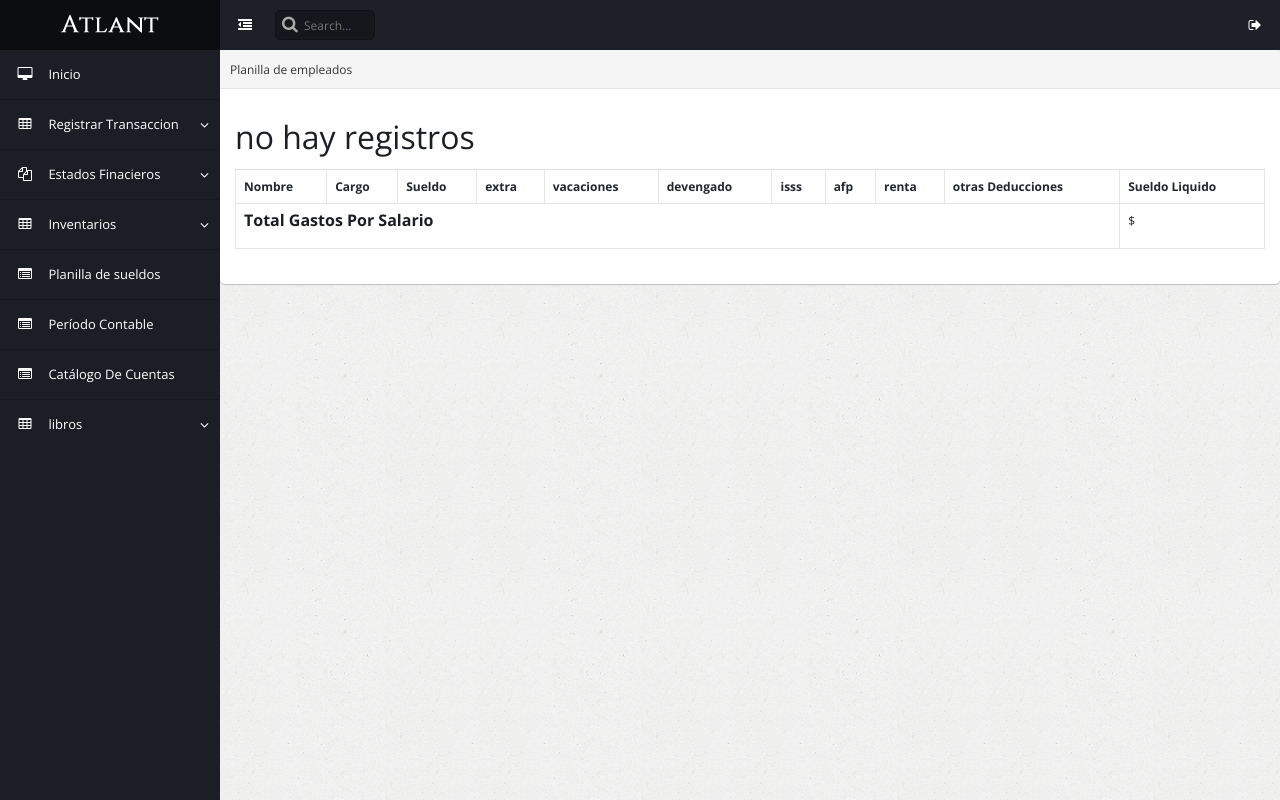
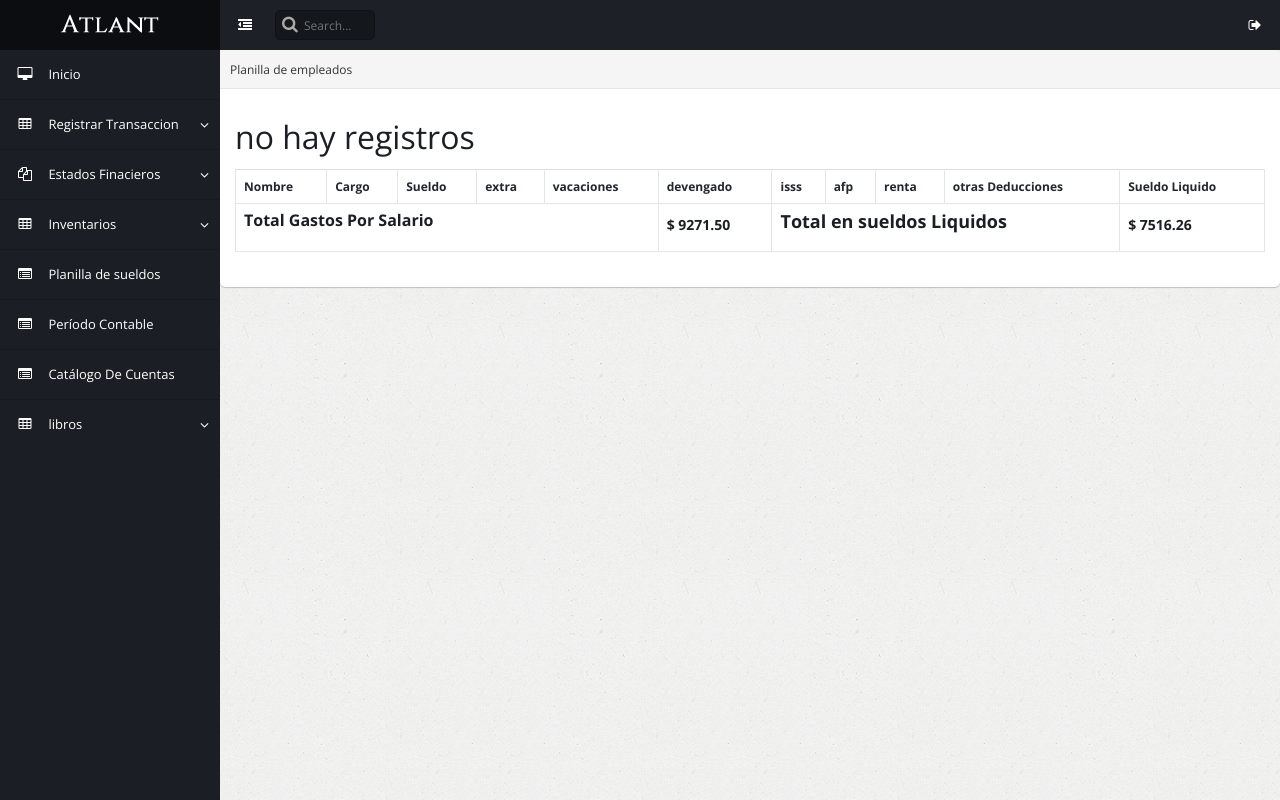
Before and after one commit to fendergx/SICapp, a Django app: template templates/paginas/empleados.html in a window 1280 px wide. Run offline with Django 3.2, Linux system fonts and the light colour scheme; the template is opened without the code that fills it, so the values that code supplies are empty; some libraries are stand-ins or nearby versions.

Commit message:
Update empleados.html
agreagado campos de totales

```diff
--- a/templates/paginas/empleados.html
+++ b/templates/paginas/empleados.html
@@ -50,8 +50,10 @@
     		<h1>no hay registros</h1>
             {% endif %}
             <tr>
-                <td colspan="10"><h4><b>Total Gastos Por Salario</b></h4></td>
-                <td>$ </td>
+                <td colspan="5"><h4><b>Total Gastos Por Salario</b></h4></td>
+				<td><h5><b>$ 9271.50</b></h5></td>
+				<td colspan="4"><h3><b>Total en sueldos Liquidos</b></h3></td>
+				<td><h5><b>$ 7516.26</b></h5></td>
             </tr>
     	</tbody>
     </table>
```
